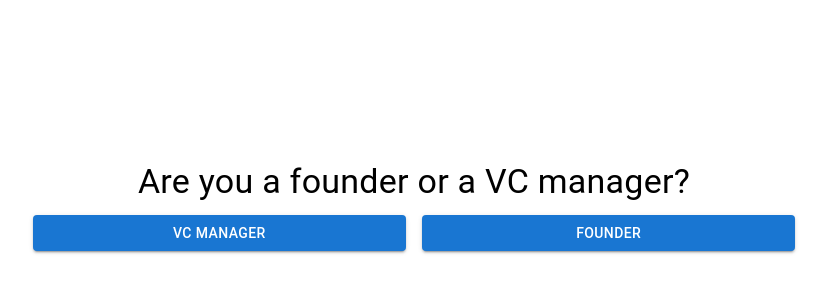
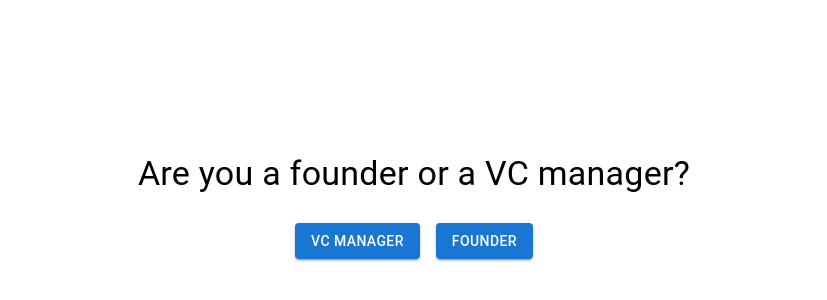
Before and after one commit to MNPCMW6444/profitpal, a React (Create React App) app: page / in a window 1280 px wide. Shown: the part 194-494 px from the top of the page, without its empty margins (226-1053 px from the left). Built offline with nearby package versions, Linux system fonts and the light colour scheme; no server answers.

Commit message:
Revert "Update App.tsx"
This reverts commit 7c3d1e445ecbf64e5032bbe98365589f1392d3d0.

```diff
--- a/src/App.tsx
+++ b/src/App.tsx
@@ -1,6 +1,6 @@
-import { Box, Typography, Button, Grid, Container } from "@mui/material";
 import { useState } from "react";
 import POC from "./components/POC";
+import { Box, Typography, Button } from "@mui/material";
 
 const App = () => {
   const [x, setX] = useState("");
@@ -12,7 +12,6 @@ const App = () => {
       <POC />
     )
   ) : (
-    <Container>
     <Box
       display="flex"
       flexDirection="column"
@@ -20,33 +19,27 @@ const App = () => {
       justifyContent="center"
       minHeight="100vh"
     >
-        <Typography variant="h4" align="center" gutterBottom>
+      <Typography variant="h4" gutterBottom>
         Are you a founder or a VC manager?
       </Typography>
-        <Grid container spacing={2} justifyContent="center">
-          <Grid item xs={12} sm={6} md={4}>
+      <Box mt={2}>
         <Button
           variant="contained"
           color="primary"
           onClick={() => setX("vcs")}
-              fullWidth
+          style={{ marginRight: "16px" }}
         >
           VC Manager
         </Button>
-          </Grid>
-          <Grid item xs={12} sm={6} md={4}>
         <Button
           variant="contained"
           color="primary"
           onClick={() => setX("founders")}
-              fullWidth
         >
           Founder
         </Button>
-          </Grid>
-        </Grid>
       </Box>
-    </Container>
+    </Box>
   );
 };
 export default App;
```
Lines whose indentation alone changed are shown as unchanged.
